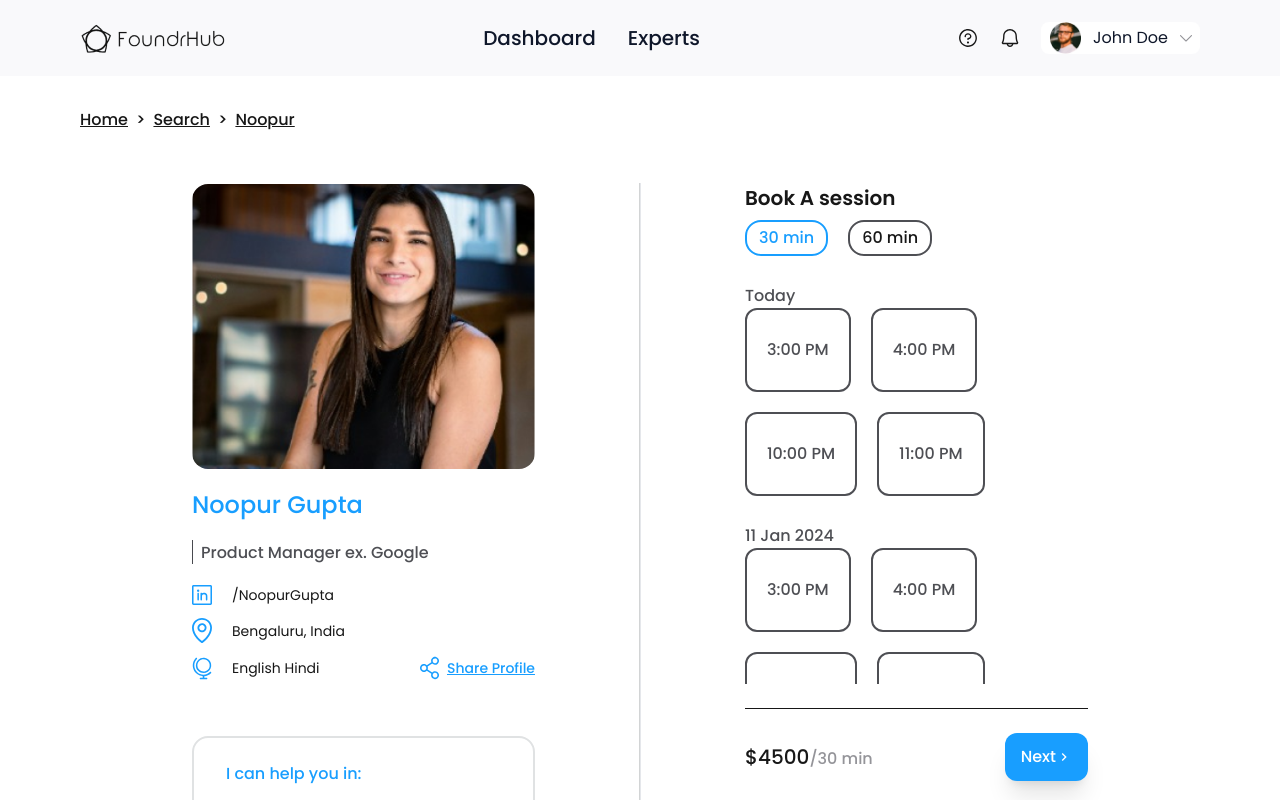
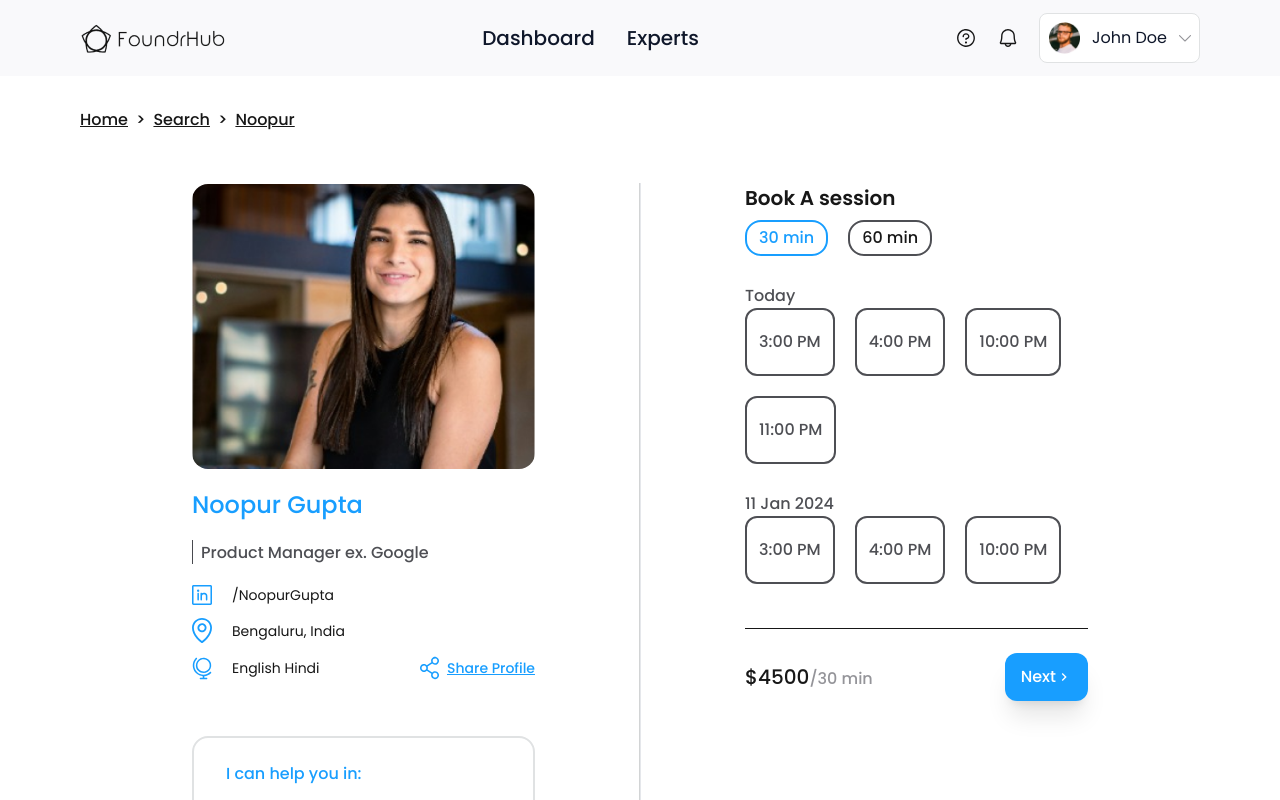
Before and after one commit to dragon-slayer875/outsourced-work, a Next.js app: page /Search/Noopur in a window 1280 px wide. Shown: the top 800 px of the page. Built offline with nearby package versions, Linux system fonts and the light colour scheme.

Commit message:
update navbar and Noopur page styles

```diff
--- a/app/Search/Noopur/timeSelector.js
+++ b/app/Search/Noopur/timeSelector.js
@@ -54,7 +54,7 @@ export const TimeSelector = ({
                         </button>
                     ))}
                 </div>
-                <div className="flex flex-col gap-7 pr-5 mt-5 h-[50vh] overflow-y-scroll text-neutral custom-scrollbar">
+                <div className="flex flex-col gap-7 pr-5 mt-5 max-h-[40vh] overflow-y-scroll text-neutral custom-scrollbar">
                     {!schedule && (
                         <div className="text-xl font-semibold min-h-full">
                             No slots available
@@ -73,7 +73,7 @@ export const TimeSelector = ({
                                                         setSelectedTime(time)
                                                     }
                                                     key={index}
-                                                    className={`border-2 rounded-xl border-neutral px-5 py-7 my-0 ${
+                                                    className={`border-2 rounded-xl border-neutral px-3 py-5 my-0 ${
                                                         selectedTime === time
                                                             ? " !border-primary text-primary"
                                                             : null
--- a/components/navBar.js
+++ b/components/navBar.js
@@ -35,7 +35,7 @@ const Navbar = ({ navItemList = ["Dashboard", "Experts"] }) => {
                     height={22}
                     className=""
                 />
-                <div className="flex items-center justify-between gap-3 bg-white border-[#E0E2E3] rounded-lg px-2">
+                <div className="flex items-center justify-between gap-3 bg-white border border-[#E0E2E3] rounded-lg p-2">
                     <Image
                         src={"/ellipse.png"}
                         width={22}
```
